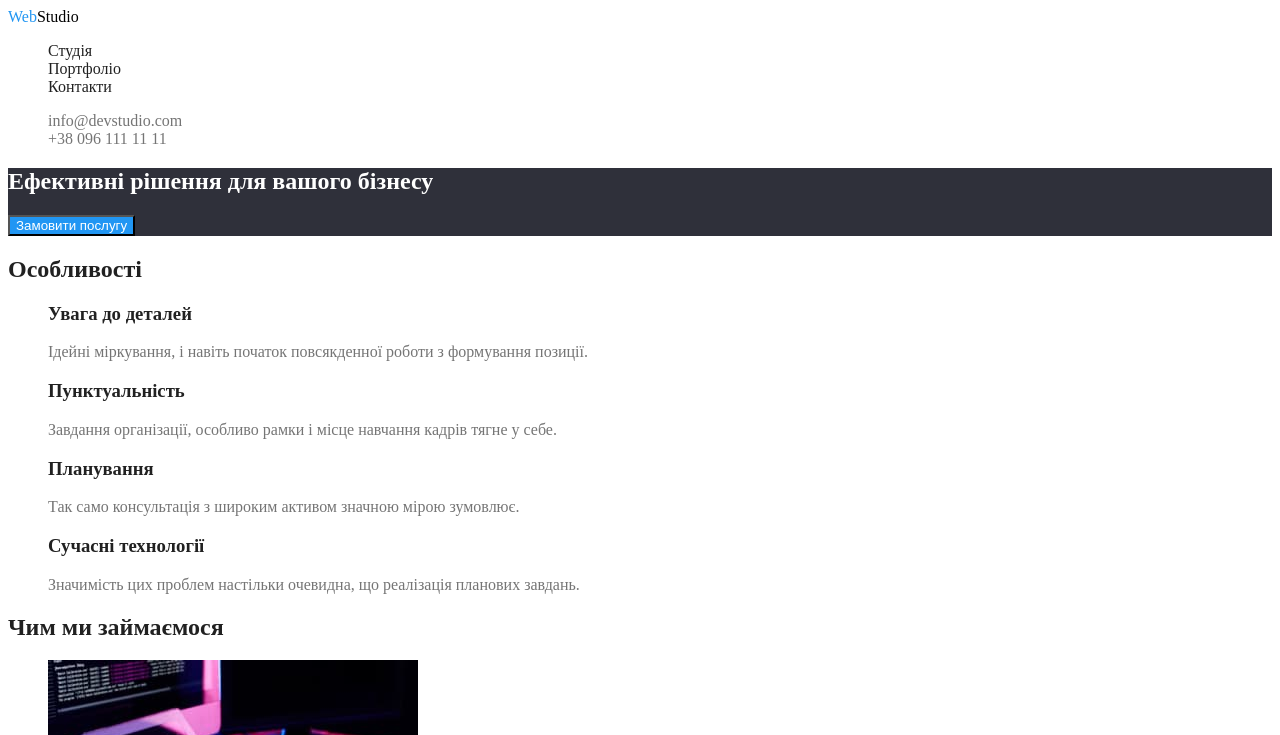
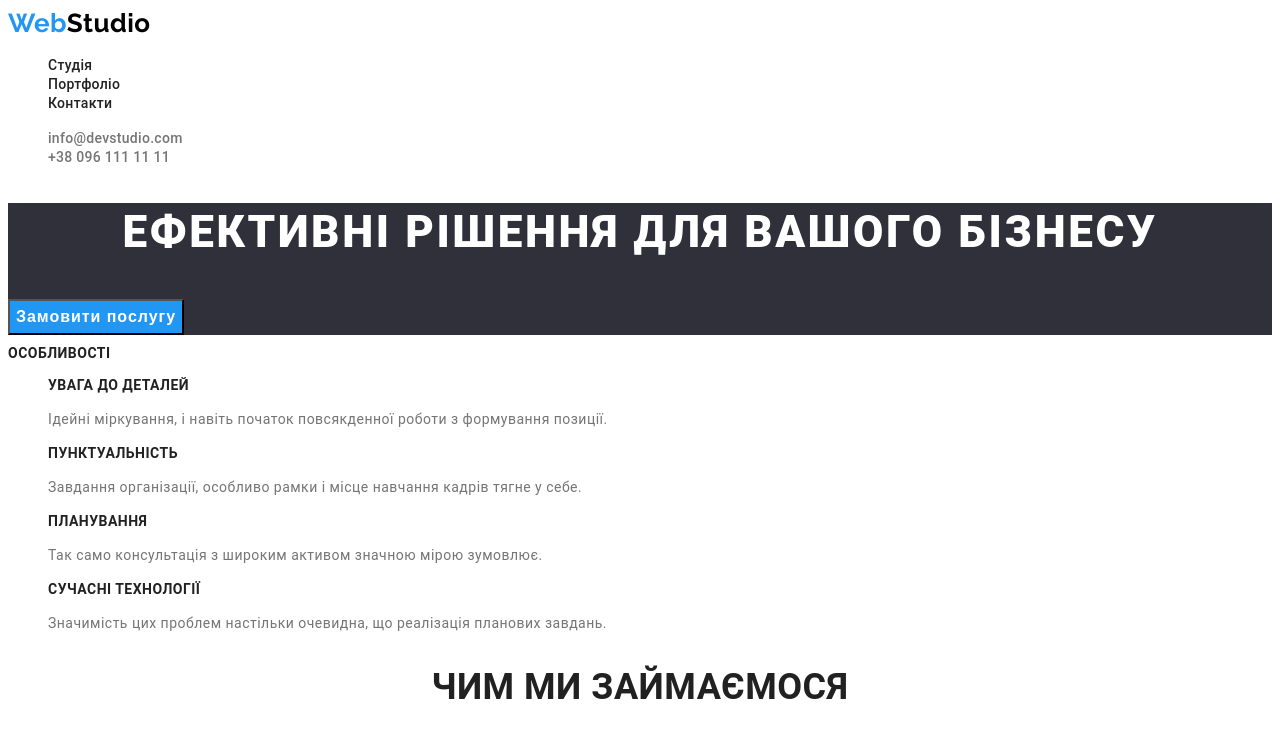
Before and after one commit to fifmka/goit-markup-hw-02, a plain HTML site: page index.html in a window 1280 px wide. Shown: the top 735 px of the page. Drawn offline with Linux system fonts and the light colour scheme.

Commit message:
Додані шрифти до першої сторінки WS

```diff
--- a/css/styles.css
+++ b/css/styles.css
@@ -11,6 +11,8 @@
 body{
     color: var(--primary-text-color);
     background-color: var(--primary-background-color);
+    font-family: Roboto, sans-serif;
+    letter-spacing: 0.03em;
 }
 /* Загальні */
 .link {
@@ -21,23 +23,36 @@ body{
 }
 /* Логотип header*/
 .header-logo{
-    color: var(--logo-color)
+    color: var(--logo-color);
 }
 .accent-logo{
     color: var(--accent-color);
 }
-.link {
-    text-decoration: none;
+.header-logo, .accent-logo, .footer-logo {
+    font-family: Raleway, sans-serif;
+    font-weight: 700;
+    font-size: 26px;
+    line-height: 1.2;
 }
+
 /* Навігація */
 .list-nav .link{
     color: var(--primary-text-color);
+    font-weight: 500;
+    font-size: 14px;
+    line-height: 1.14;
+    letter-spacing: 0.02em;
 }
 .list-nav .link:hover{
     color: var(--accent-color);
 }
+/* Контакти */
 .contacts .link{
     color: var(--paragraph-color);
+    font-weight: 500;
+    font-size: 14px;
+    line-height: 1.14;
+    letter-spacing: 0.02em;
 }
 .contacts .link:hover {
     color: var(--accent-color);
@@ -48,29 +63,81 @@ body{
 }
 .hero-title{
     color: var(--white-text-color);
+    font-weight: 900;
+    font-size: 44px;
+    line-height: 1.36;
+    text-align: center;
+    letter-spacing: 0.06em;
+    text-transform: uppercase;
 }
 .hero-batton{
     color: var(--white-text-color);
     background-color: var(--accent-color);
+    font-weight: 700;
+    font-size: 16px;
+    line-height: 1.86;
+    display: flex;
+    align-items: center;
+    text-align: center;
+    letter-spacing: 0.06em;
 }
 /* Секції */
 .section .section-text{
     color: var(--paragraph-color);
 }
+.section-title{
+    font-weight: 700;
+    font-size: 14px;
+    line-height: 1.14;
+    text-transform: uppercase;
+}
+.section-text{
+    font-size: 14px;
+    line-height: 1.71;
+}
+/* Роботи */
+.works >.section-title{
+    font-weight: 700;
+    font-size: 36px;
+    line-height: 1.17;
+    text-align: center;
+
+}
 /* Команда */
 .team{
     background-color: var(--additional-background-color);
+}
+.team > .section-title{
+    font-weight: 700;
+    font-size: 36px;
+    line-height: 1.17;
+    text-align: center;
+}
+.team .member{
+    font-weight: 500;
+    font-size: 16px;
+    line-height: 1.19;
+}
+.team .section-text{
+    font-weight: 400;
+    font-size: 16px;
+    line-height: 1.19;
 }
 /* Підвал */
 .footer{
     background-color: var(--footer-color);
 }
-.footer-logo{
+.footer-logo {
     color: var(--white-text-color);
+
 }
 .footer .link{
 color: var(--white-text-color);
+font-style: normal;
 }
 .footer-list .link{
     color: rgba(255, 255, 255, 0.6);
+    font-style: normal;
+    font-size: 14px;
+    line-height: 1.71
 }
--- a/index.html
+++ b/index.html
@@ -5,6 +5,7 @@
     <meta http-equiv="X-UA-Compatible" content="IE=edge">
     <meta name="viewport" content="width=device-width, initial-scale=1.0">
     <title>Студія</title>
+    <link href="https://fonts.googleapis.com/css2?family=Raleway:wght@700&display=swap" rel="stylesheet">
     <link rel="stylesheet" href="./css/styles.css">
 </head>
 <body>
@@ -52,8 +53,8 @@
             </ul>
         </section>
         <!-- Наші роботи -->
-        <section class="section">
-            <h2 class="section-title">Чим ми займаємося</h2>
+        <section class="section works">
+            <h2 class="section-title ">Чим ми займаємося</h2>
             <ul class="list">
                 <li>
                     <img src="./images/type-work1.jpg" alt="Людина набирає програмний код" width="370" height="294">
@@ -72,22 +73,22 @@
             <ul class="list">
                 <li>
                     <img src="./images/card1.jpg" alt="Фото Ігоря Дем`яненка" width="270" height="260">
-                    <h3 class="section-title">Ігор Дем'яненко</h3>
+                    <h3 class="section-title member">Ігор Дем'яненко</h3>
                     <p class="section-text" lang="en">Product Designer</p>
                 </li>
                 <li>
                     <img src="./images/card2.jpg" alt="Фото Ольги Рєпіної" width="270" height="260">
-                    <h3 class="section-title">Ольга Рєпіна</h3>
+                    <h3 class="section-title member">Ольга Рєпіна</h3>
                     <p class="section-text" lang="en">Frontend Developer</p>
                 </li>
                 <li>
                     <img src="./images/card3.jpg" alt="Фото Миколи Тарасова" width="270" height="260">
-                    <h3 class="section-title">Микола Тарасов</h3>
+                    <h3 class="section-title member">Микола Тарасов</h3>
                     <p class="section-text" lang="en">Marketing</p>
                 </li>
                 <li>
                     <img src="./images/card4.jpg" alt="Фото Михайла Єрмакова" width="270" height="260">
-                    <h3 class="section-title">Михайло Єрмаков</h3>
+                    <h3 class="section-title member">Михайло Єрмаков</h3>
                     <p class="section-text" lang="en">UI Designer</p>
                 </li>
             </ul>
```
